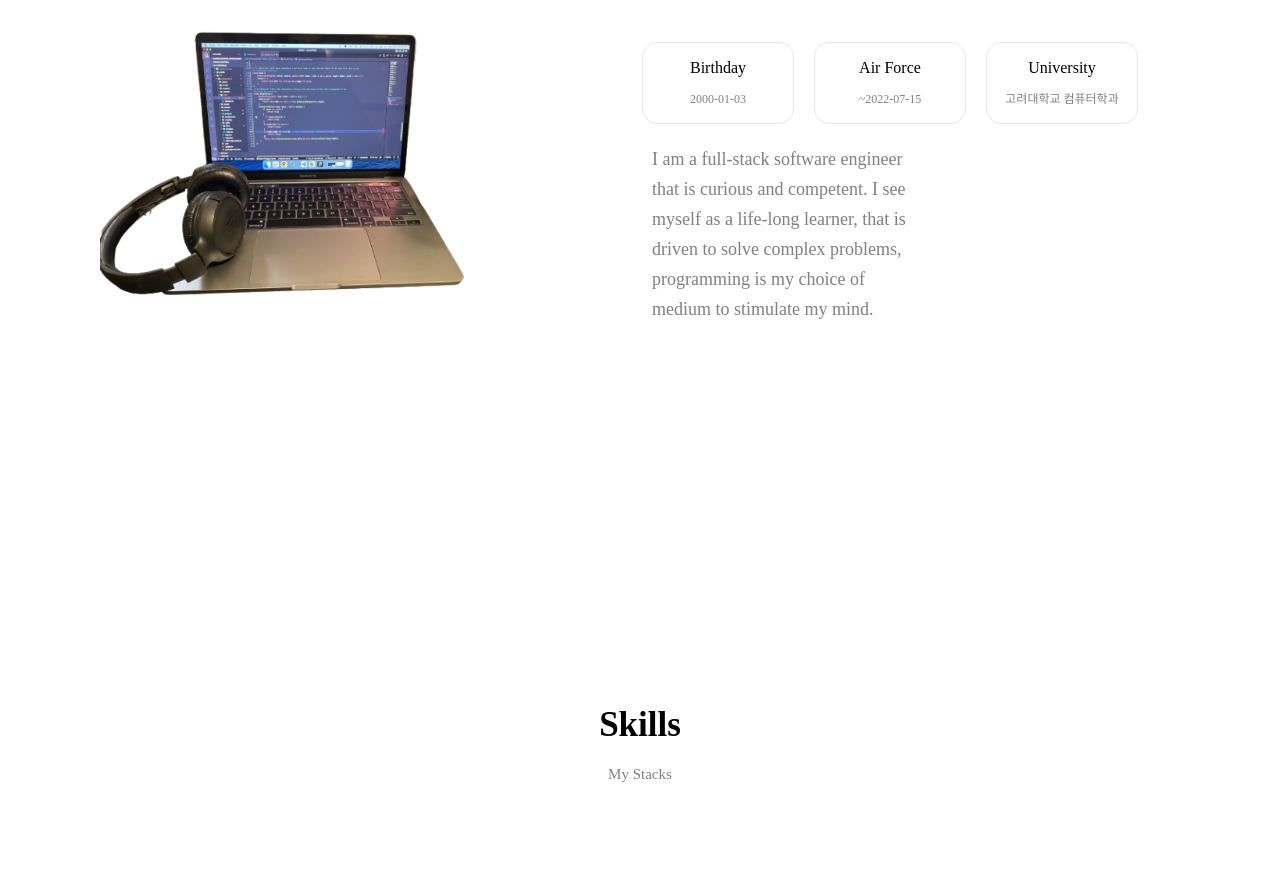
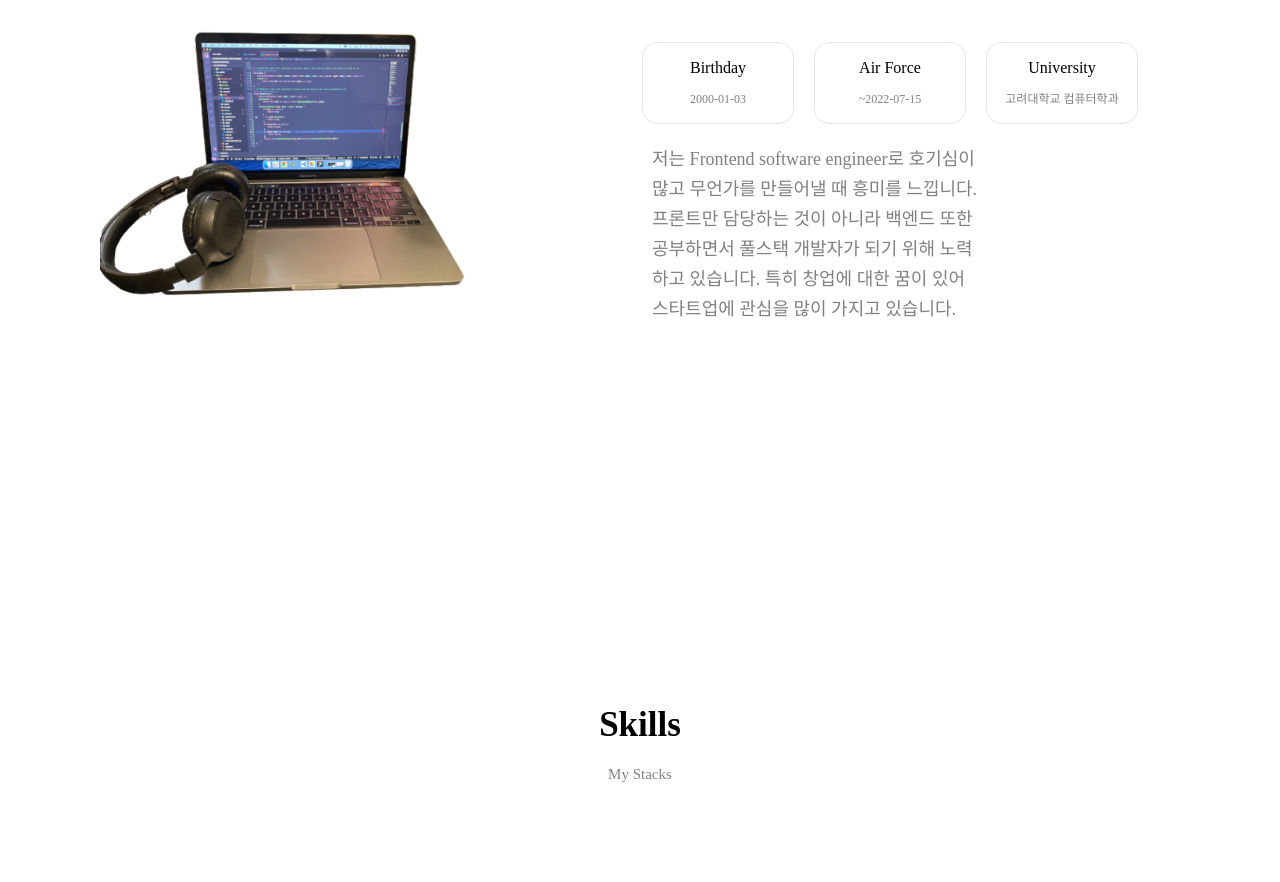
Before and after one commit to alsdbtjd0103/Portfolio, a React (Create React App) app in the folder portfolio/: page / in a window 1280 px wide. Shown: the part 1120-2002 px from the top of the page. Built offline with nearby package versions, Linux system fonts and the light colour scheme.

Commit message:
Feat: About글 수정

```diff
--- a/portfolio/src/components/About.tsx
+++ b/portfolio/src/components/About.tsx
@@ -42,7 +42,7 @@ export const About = () => {
                 <AboutBoxComponent title='University' subtext='고려대학교 컴퓨터학과'/>
             </ItemContainer>
             <TextContainer>
-                I am a full-stack software engineer that is curious and competent. I see myself as a life-long learner, that is driven to solve complex problems, programming is my choice of medium to stimulate my mind.
+                저는 Frontend software engineer로 호기심이 많고 무언가를 만들어낼 때 흥미를 느낍니다. 프론트만 담당하는 것이 아니라 백엔드 또한 공부하면서 풀스택 개발자가 되기 위해 노력하고 있습니다. 특히 창업에 대한 꿈이 있어 스타트업에 관심을 많이 가지고 있습니다.
             </TextContainer>
             </div>
             </div>
@@ -86,7 +86,7 @@ const ImageContainer = styled.img`
 `
 
 const TextContainer = styled.div`
-    width:50%;
+    width:60%;
     padding: 10px 20px;
     color: gray;
     line-height: 30px;
```
